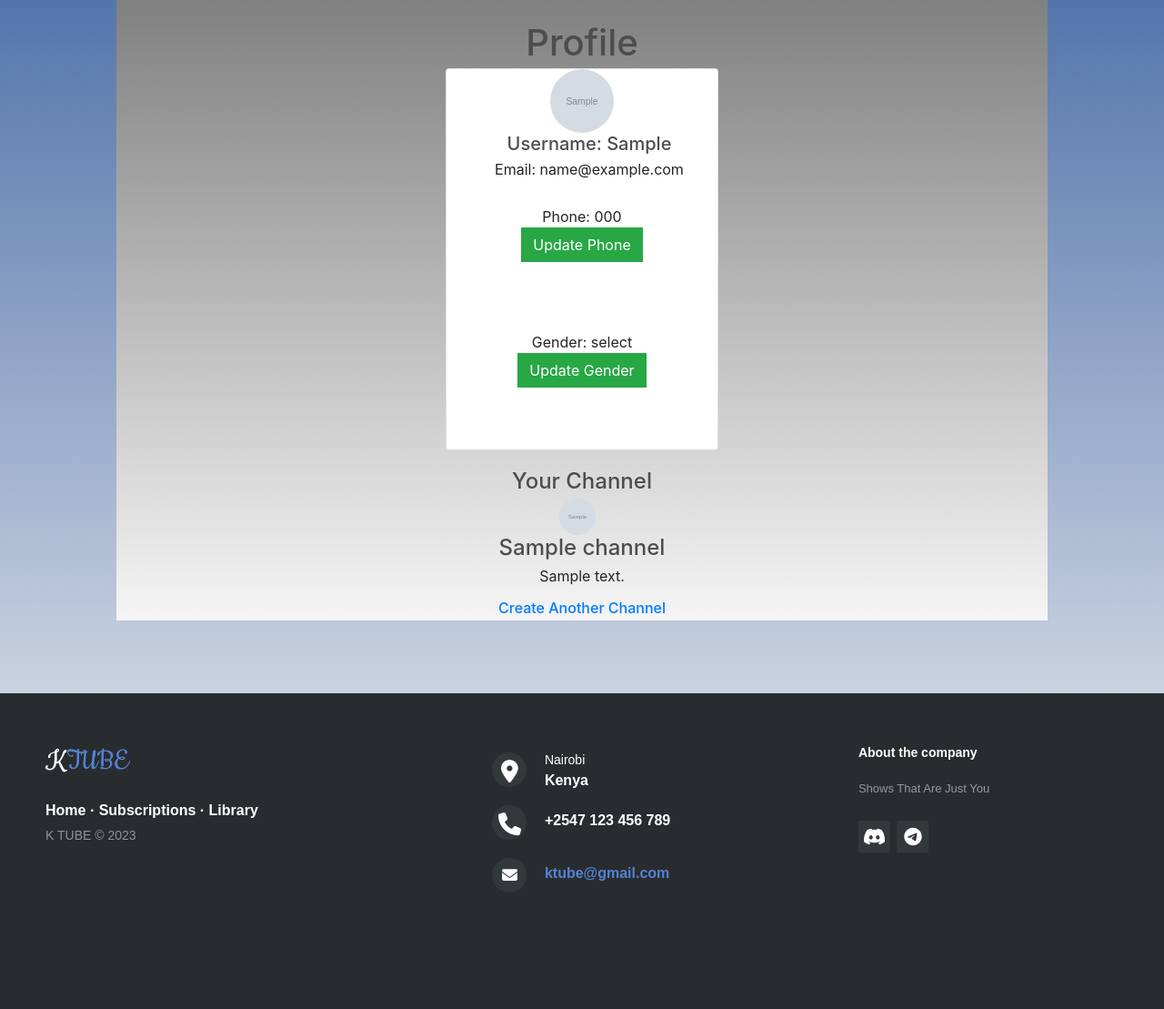
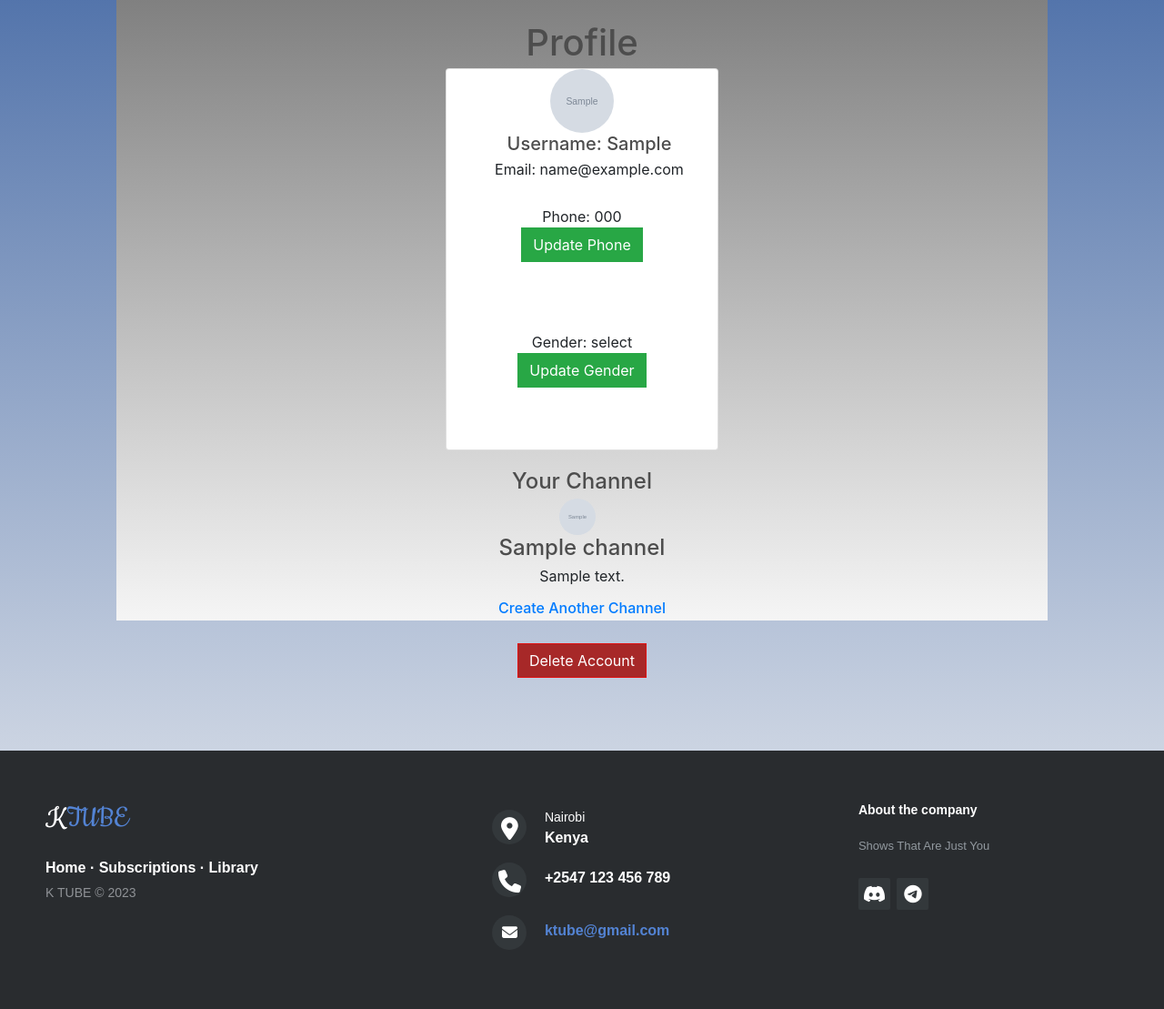
Before and after one commit to bubezi/ktube, a Django app: page /profile in a window 1280 px wide. Shown: the part 66-1175 px from the top of the page at 91% size. Before the commit the page ends 1034 px from the top, so only its background shows below. Run offline with Django 4.2, Linux system fonts and the light colour scheme; a user stored in the database is signed in; tables that the repository leaves empty hold one stand-in row (values such as "Sample post"); grey boxes marked "Sample" are stand-in pictures; some libraries are stand-ins or nearby versions.

Commit message:
ABILITY to delete Viewer (unmark active status)

```diff
--- a/ktube/ktube/urls.py
+++ b/ktube/ktube/urls.py
@@ -32,6 +32,8 @@ urlpatterns = [
     path('delete_channel', views_tube.delete_channel, name="delete_channel"),
     path('delete_comment', views_tube.delete_comment, name="delete_comment"),
     path('delete_comment_reply', views_tube.delete_comment_reply, name="delete_comment_reply"),
+
+    path('delete_account', views_tube.delete_account, name="delete_account"),
 
     path('subscriptions', views_tube.subscriptions, name="subscriptions"),
     path('subscribe', views_tube.subscribe, name='subscribe'),
--- a/ktube/templates/registration/edit_channel.html
+++ b/ktube/templates/registration/edit_channel.html
@@ -30,6 +30,7 @@
           }
 
     </style>
+
     <div class="container d-flex justify-content-center mt-5" style="width: 350px !important; margin-top: 0 !important;">
 
         <div class="card" style="width: 350px !important; height: 750px;">
@@ -90,7 +91,7 @@
             if (result) {
                 var confirmation = confirm('Are you Sure You Want to Delete this Channel?');
                 if (confirmation) {
-                    var final = confirm('This Decision is Final');
+                    var final = confirm('WARNING! This Decision is Final');
                     if (final) {
                         $.ajax({
                             type: 'POST',
--- a/ktube/templates/registration/profile.html
+++ b/ktube/templates/registration/profile.html
@@ -11,6 +11,26 @@
             <p>{{ errors }}</p>
         </div>
     {% endif %}
+
+    <style>
+        .delete .btn-success {
+            color: #fff;
+            background-color: #a72828;
+            border-color: #e21111;
+          }
+
+          .delete .btn-success:hover {
+            color: #fff;
+            background-color: #460606;
+            border-color: #7e1e1e;
+          }
+
+          .delete .btn-success:focus, .btn-success.focus {
+            box-shadow: 0 0 0 0.2rem rgba(40, 167, 69, 0.5);
+          }
+
+    </style>
+
     <div>
         <h1 class="text-center">Profile</h1>
     </div>
@@ -150,10 +170,56 @@
         {% endif %}
         </div>
     </div>
+
+    <div class="delete">
+        <div class="row">
+            <button class="btn btn-success"
+            style="text-align: center; margin: auto; margin-top:25px;"
+            onclick="event.preventDefault(); deleteAccount(event, '{{viewer.id}}');" id="delete-button">Delete Account</button>
+        </div>
+    </div>
+
+    <script type="text/javascript" src="{% static 'js/jquery-3.7.0.min.js' %}"></script>
     <script>
         function toggleItem(id, toggle) {
             let element = document.getElementById(id);
             element.style.display = (toggle) ? 'block' : 'none';
         }
+
+        function deleteAccount (event, accountId) {
+            event.preventDefault();
+            var result = confirm('Do You Want to Delete this Account?');
+            if (result) {
+                var confirmation = confirm('Are you Sure You Want to Delete this Account?');
+                if (confirmation) {
+                    var final = confirm('WARNING! You are about to delete this Account');
+                    if (final) {
+                        $.ajax({
+                            type: 'POST',
+                            url: '{% url "delete_account" %}',
+                            data: {
+                                csrfmiddlewaretoken: "{{ csrf_token }}",
+                                account_id: accountId,
+                            },
+                            success: (response)=>{
+                                alert(response.message);
+                                setTimeout(() =>{window.location.href='/accounts/logout'}, 500);
+                            },
+                            error: (response)=>{
+                                alert(response.message)
+                            },
+                        });
+                    }else{
+                        alert('Deletion Canceled!');
+                    }
+
+                }else{
+                    alert('Deletion Canceled!');
+                }
+
+            }else{
+                alert('Deletion Canceled!');
+            }
+        }
     </script>
 {% endblock content %}
--- a/ktube/tube/models.py
+++ b/ktube/tube/models.py
@@ -37,6 +37,7 @@ class Channel(models.Model):
     about = models.CharField(max_length=300, null=True, blank=True)
     subscribers = models.ManyToManyField(Viewer, related_name="Subscribed_viewers", blank=True)
     website_official = models.URLField(max_length=150, null=True, blank=True)
+    channel_active = models.BooleanField(default=True)
 
     def __str__(self):
         return self.name
```
Also changed, not shown: ktube/tube/views.py (+31 -1 lines), ktube/tube/migrations/0019_channel_channel_active.py (added), 1 other file.
